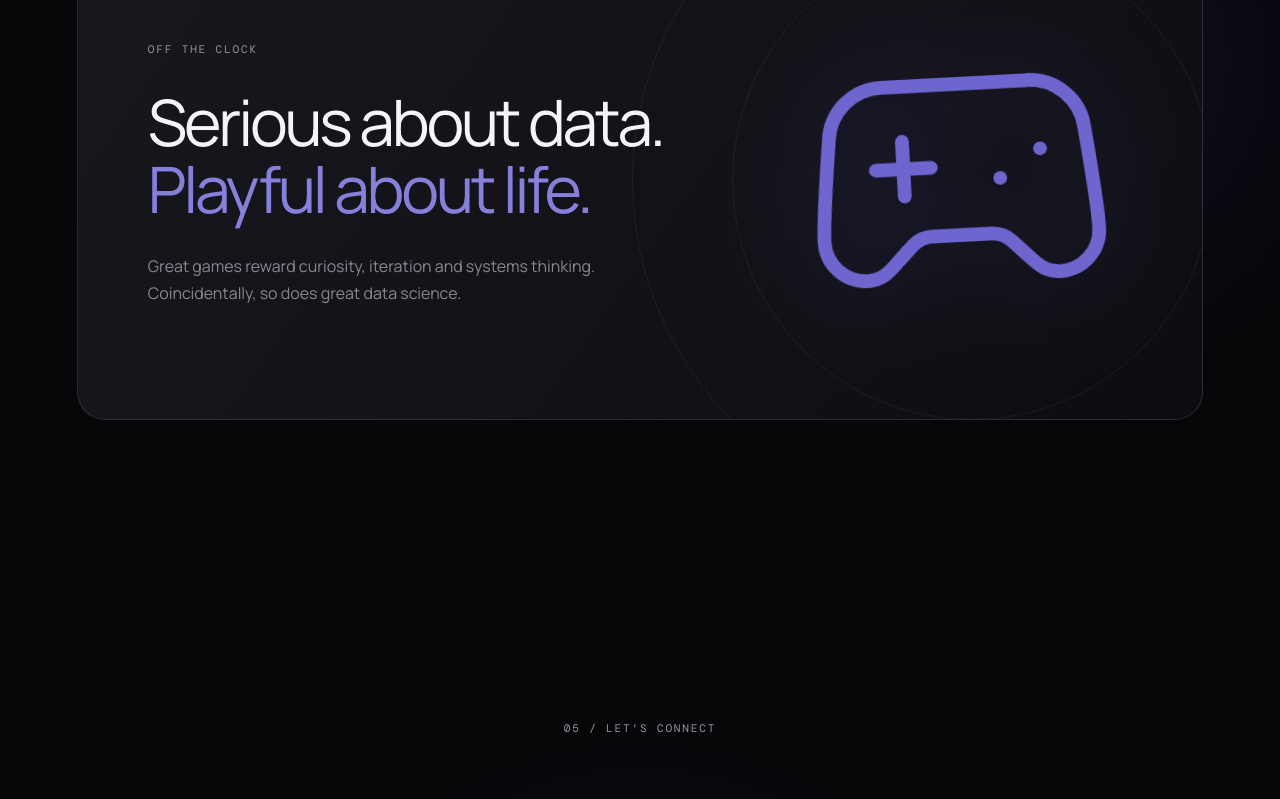
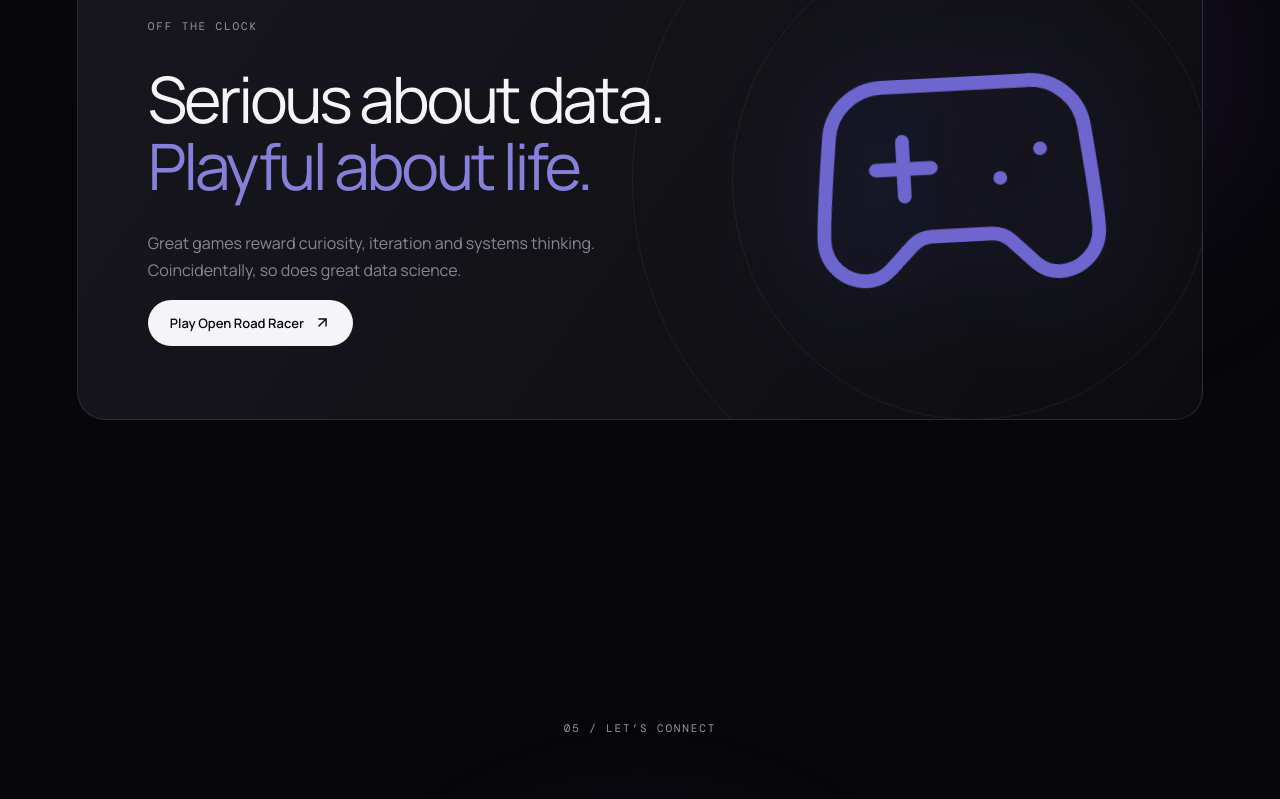
Before and after one commit to HapiPingu21/Yogesh_Awate, a React (Vite) app: page / in a window 1280 px wide. Shown: the part 6526-7325 px from the top of the page. Built offline with nearby package versions, Linux system fonts and the light colour scheme; a web font is replaced by a local one.

Commit message:
Add Open Road Racer link to portfolio playground

```diff
--- a/src/main.jsx
+++ b/src/main.jsx
@@ -43,7 +43,7 @@ function App(){
    <section className="section capabilities"><div className="section-head reveal"><div><span className="section-tag">02 / CAPABILITIES</span><h2>What I bring<br/>to the table.</h2></div><p>Deep technical range, grounded in outcomes.</p></div><div className="cap-grid">{capabilities.map((c,i)=><article className="cap-card reveal" key={c.title}><span>0{i+1}</span><c.icon/><h3>{c.title}</h3><p>{c.text}</p></article>)}</div></section>
    <section id="work" className="section work"><div className="section-head reveal"><div><span className="section-tag">03 / SELECTED WORK</span><h2>Built for impact.</h2></div><p>A few problems I’ve enjoyed solving.</p></div><div className="work-list">{work.map(w=><article className={`work-card ${w.className} reveal`} key={w.n}><div className="work-art"><div className="mesh"/><span>{w.n}</span></div><div className="work-copy"><small>{w.eyebrow}</small><h3>{w.title}</h3><p>{w.text}</p><div className="case-link">CASE SNAPSHOT <ArrowUpRight size={15}/></div></div></article>)}</div></section>
    <section id="experience" className="section experience"><div className="section-head reveal"><div><span className="section-tag">04 / EXPERIENCE</span><h2>The journey so far.</h2></div></div><div className="timeline">{roles.map((r,i)=><article className="role reveal" key={r.period}><div className="role-num">0{i+1}</div><div className="period">{r.period}</div><div className="role-main"><h3>{r.role}</h3><h4>{r.company}</h4><p>{r.copy}</p><div className="tags">{r.tags.map(t=><span key={t}>{t}</span>)}</div></div></article>)}</div><a className="download reveal" href="mailto:awateyogeshs@gmail.com?subject=Résumé request"><Download size={18}/> Request full résumé</a></section>
-   <section className="section play"><div className="play-card reveal"><div className="play-copy"><span className="section-tag">OFF THE CLOCK</span><h2>Serious about data.<br/><em>Playful about life.</em></h2><p>Great games reward curiosity, iteration and systems thinking. Coincidentally, so does great data science.</p></div><Gamepad2 className="pad" strokeWidth={1}/><div className="orbit o1"/><div className="orbit o2"/></div></section>
+   <section className="section play"><div className="play-card reveal"><div className="play-copy"><span className="section-tag">OFF THE CLOCK</span><h2>Serious about data.<br/><em>Playful about life.</em></h2><p>Great games reward curiosity, iteration and systems thinking. Coincidentally, so does great data science.</p><a className="button light game-link" href="./play/open-road-racer/">Play Open Road Racer <ArrowUpRight size={17}/></a></div><Gamepad2 className="pad" strokeWidth={1}/><div className="orbit o1"/><div className="orbit o2"/></div></section>
    <section id="contact" className="contact"><p className="section-tag reveal">05 / LET’S CONNECT</p><h2 className="reveal">Have a hard problem?<br/><span>Let’s make it simple.</span></h2><a className="email reveal" href="mailto:awateyogeshs@gmail.com">awateyogeshs@gmail.com <ArrowUpRight/></a><div className="socials reveal"><a href="https://www.linkedin.com/in/yogesh-s-awate/" target="_blank" rel="noreferrer"><Link size={18}/> LinkedIn</a><a href="https://medium.com/@yogeshinawate" target="_blank" rel="noreferrer"><Code2 size={18}/> Medium</a><a href="https://twitter.com/YogeshSAwate1" target="_blank" rel="noreferrer"><ArrowUpRight size={18}/> X / Twitter</a><a href="mailto:awateyogeshs@gmail.com"><Mail size={18}/> Email</a></div></section>
   </main><footer><a className="mark" href="#top">YA<span>.</span></a><p>Designed around data, built with intent.</p><span>© 2026 YOGESH AWATE</span></footer>
  </>
```
